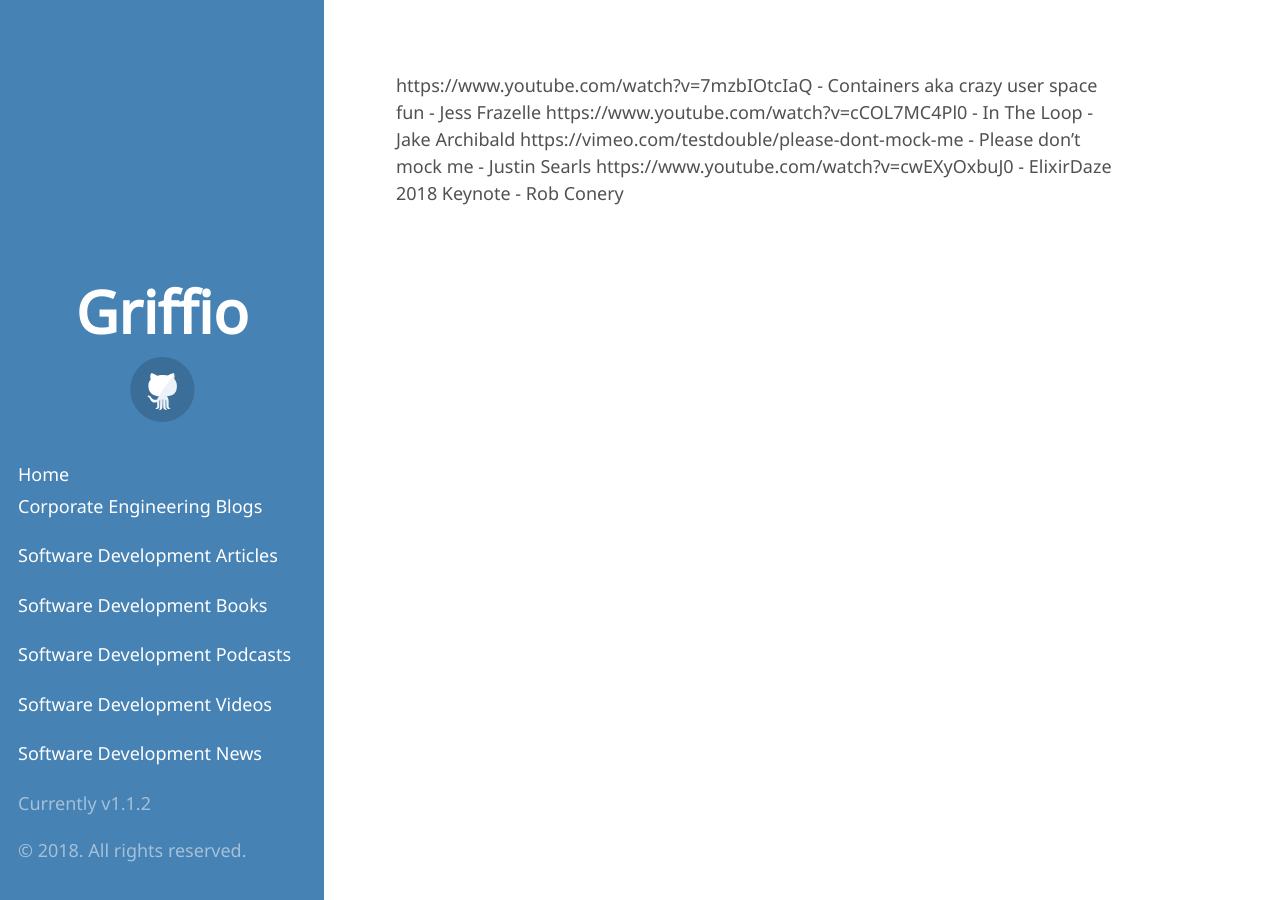
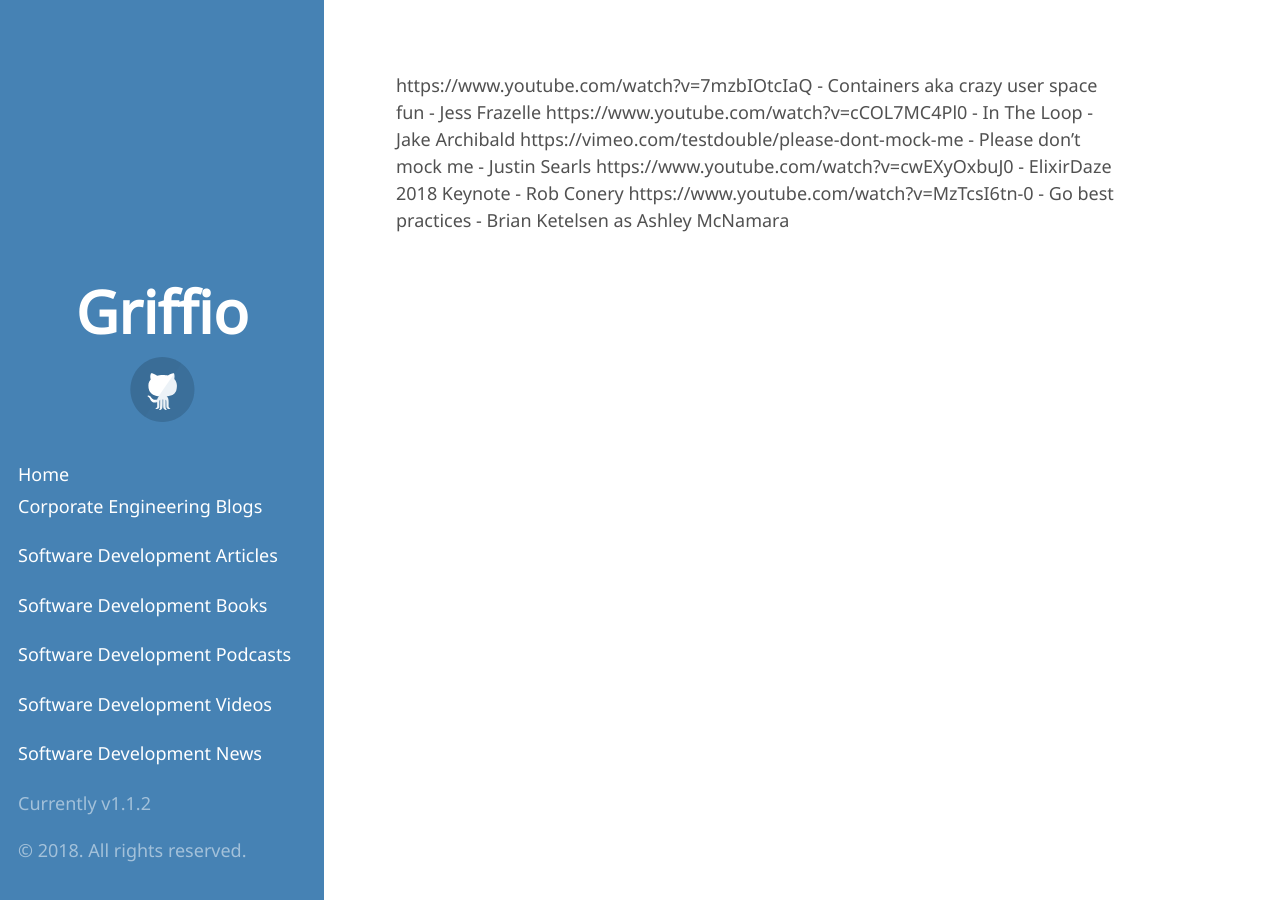
Before and after one commit to griffio/griffio.github.io, a Jekyll site: the page built from tech_talks_highlighted_2018.md, in a window 1280 px wide. Built offline with Jekyll 4.4.1, drawn with Linux system fonts in a browser that asks for light colours; some web fonts are replaced; our own code applies the rules of GitHub Pages for plain Markdown files.

Commit message:
Go best practices

```diff
--- a/tech_talks_highlighted_2018.md
+++ b/tech_talks_highlighted_2018.md
@@ -2,3 +2,4 @@
 https://www.youtube.com/watch?v=cCOL7MC4Pl0 - In The Loop - Jake Archibald
 https://vimeo.com/testdouble/please-dont-mock-me - Please don't mock me - Justin Searls
 https://www.youtube.com/watch?v=cwEXyOxbuJ0 - ElixirDaze 2018 Keynote - Rob Conery
+https://www.youtube.com/watch?v=MzTcsI6tn-0 - Go best practices - Brian Ketelsen as Ashley McNamara
```
